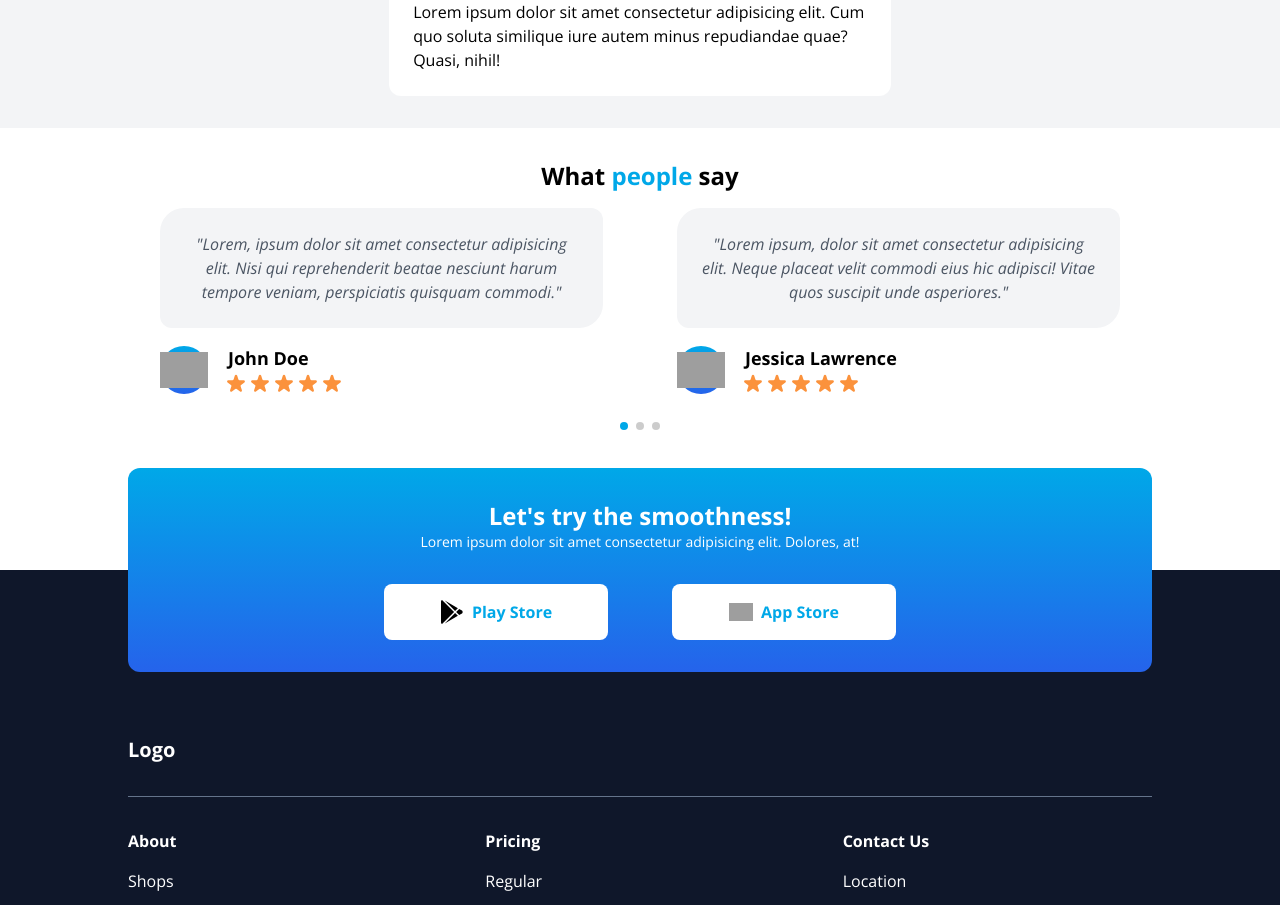
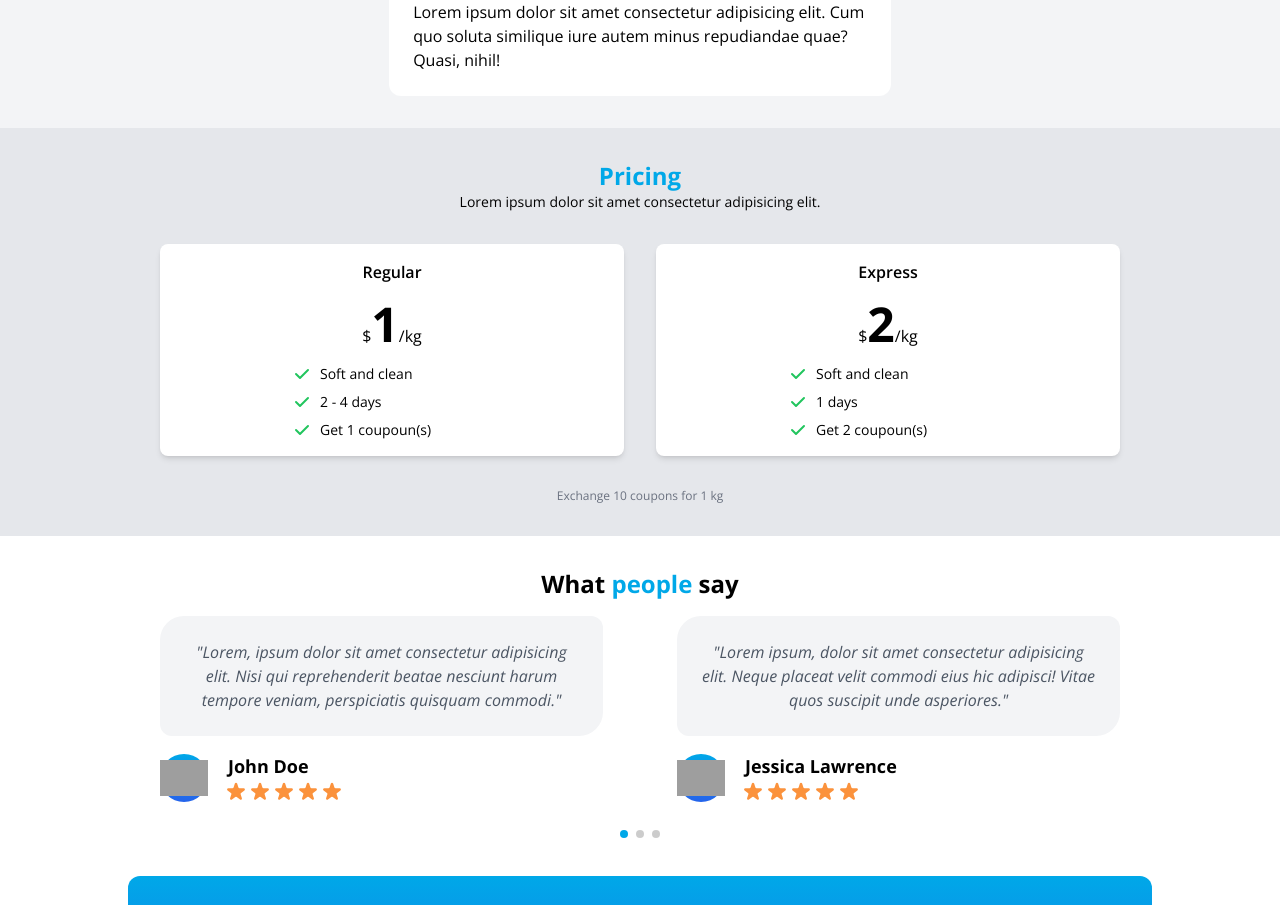
Before and after one commit to rijalislamir/portfolio-laundry, a Vue app: page / in a window 1280 px wide. Shown: the part 1780-2685 px from the top of the page. Built offline with nearby package versions, Linux system fonts and the light colour scheme; grey boxes are pictures that could not be loaded.

Commit message:
add pricing section

```diff
--- a/src/App.vue
+++ b/src/App.vue
@@ -3,6 +3,7 @@ import Navbar from "./components/Navbar.vue";
 import Hero from "./components/Hero.vue";
 import About from "./components/About.vue";
 import Service from "./components/Service.vue";
+import Pricing from "./components/Pricing.vue";
 import Testimonial from "./components/Testimonial.vue";
 import FooterCopyright from "./components/FooterCopyright.vue";
 </script>
@@ -12,6 +13,7 @@ import FooterCopyright from "./components/FooterCopyright.vue";
   <Hero />
   <About />
   <Service />
+  <Pricing />
   <Testimonial />
   <FooterCopyright />
 </template>
--- /dev/null
+++ b/src/components/Pricing.vue
@@ -0,0 +1,110 @@
+<template>
+  <!-- Pricing -->
+  <section class="bg-gray-200">
+    <div class="max-w-5xl mx-auto px-8">
+      <div class="text-center pt-8">
+        <h1 class="text-2xl font-bold">
+          <span class="text-blue-main">Pricing</span>
+        </h1>
+        <p class="font-thin text-sm">
+          Lorem ipsum dolor sit amet consectetur adipisicing elit.
+        </p>
+      </div>
+
+      <div class="flex flex-col sm:flex-row py-8 gap-8">
+        <div
+          v-for="pricing in data"
+          class="bg-white text-center rounded-lg shadow-md p-4 basis-0 grow"
+        >
+          <h2 class="font-semibold">{{ pricing.name }}</h2>
+
+          <div class="p-4">
+            <span>$</span>
+            <span class="text-5xl font-bold">
+              {{ pricing.pricePerKg }}
+            </span>
+            <span>/kg</span>
+          </div>
+
+          <div class="font-light text-sm max-w-[200px] mx-auto">
+            <ul class="flex flex-col gap-2 text-left">
+              <li class="flex gap-2">
+                <svg
+                  class="w-5 h-5 text-green-500"
+                  xmlns="http://www.w3.org/2000/svg"
+                  viewBox="0 0 20 20"
+                  fill="currentColor"
+                >
+                  <path
+                    fill-rule="evenodd"
+                    d="M16.707 5.293a1 1 0 010 1.414l-8 8a1 1 0 01-1.414 0l-4-4a1 1 0 011.414-1.414L8 12.586l7.293-7.293a1 1 0 011.414 0z"
+                    clip-rule="evenodd"
+                  />
+                </svg>
+
+                <span> Soft and clean </span>
+              </li>
+
+              <li class="flex gap-2">
+                <svg
+                  class="w-5 h-5 text-green-500"
+                  xmlns="http://www.w3.org/2000/svg"
+                  viewBox="0 0 20 20"
+                  fill="currentColor"
+                >
+                  <path
+                    fill-rule="evenodd"
+                    d="M16.707 5.293a1 1 0 010 1.414l-8 8a1 1 0 01-1.414 0l-4-4a1 1 0 011.414-1.414L8 12.586l7.293-7.293a1 1 0 011.414 0z"
+                    clip-rule="evenodd"
+                  />
+                </svg>
+
+                <span>
+                  {{ pricing.time }}
+                </span>
+              </li>
+
+              <li class="flex gap-2">
+                <svg
+                  class="w-5 h-5 text-green-500"
+                  xmlns="http://www.w3.org/2000/svg"
+                  viewBox="0 0 20 20"
+                  fill="currentColor"
+                >
+                  <path
+                    fill-rule="evenodd"
+                    d="M16.707 5.293a1 1 0 010 1.414l-8 8a1 1 0 01-1.414 0l-4-4a1 1 0 011.414-1.414L8 12.586l7.293-7.293a1 1 0 011.414 0z"
+                    clip-rule="evenodd"
+                  />
+                </svg>
+
+                <span> Get {{ pricing.coupon }} coupoun(s) </span>
+              </li>
+            </ul>
+          </div>
+        </div>
+      </div>
+
+      <p class="font-thin text-xs text-center text-gray-500 pb-8">
+        Exchange 10 coupons for 1 kg
+      </p>
+    </div>
+  </section>
+</template>
+
+<script setup lang="ts">
+const data = [
+  {
+    name: "Regular",
+    pricePerKg: 1,
+    time: "2 - 4 days",
+    coupon: 1,
+  },
+  {
+    name: "Express",
+    pricePerKg: 2,
+    time: "1 days",
+    coupon: 2,
+  },
+];
+</script>
```
